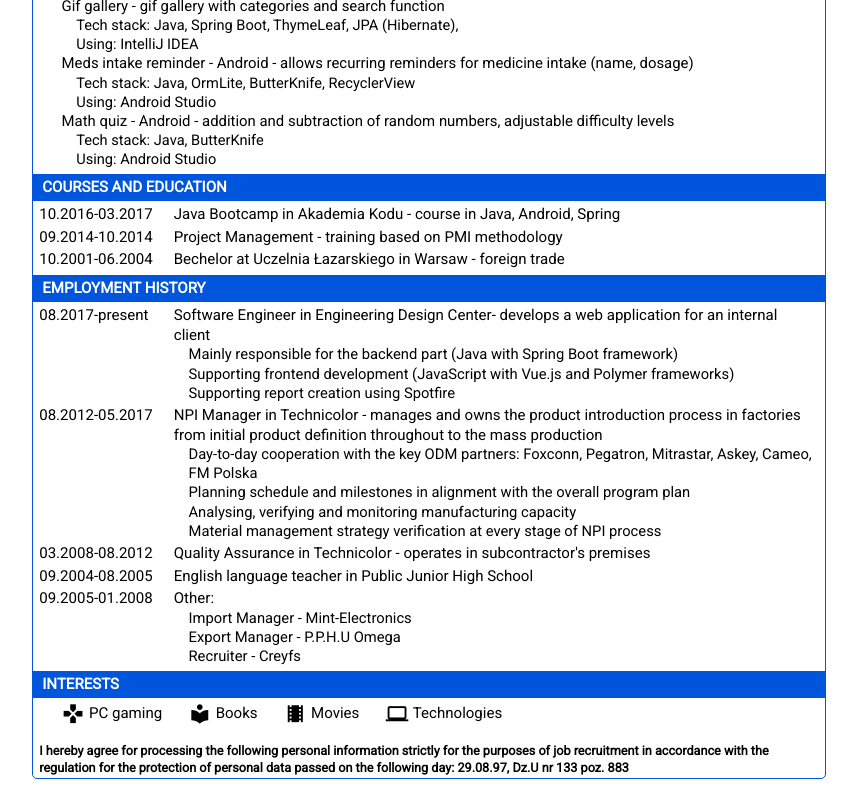
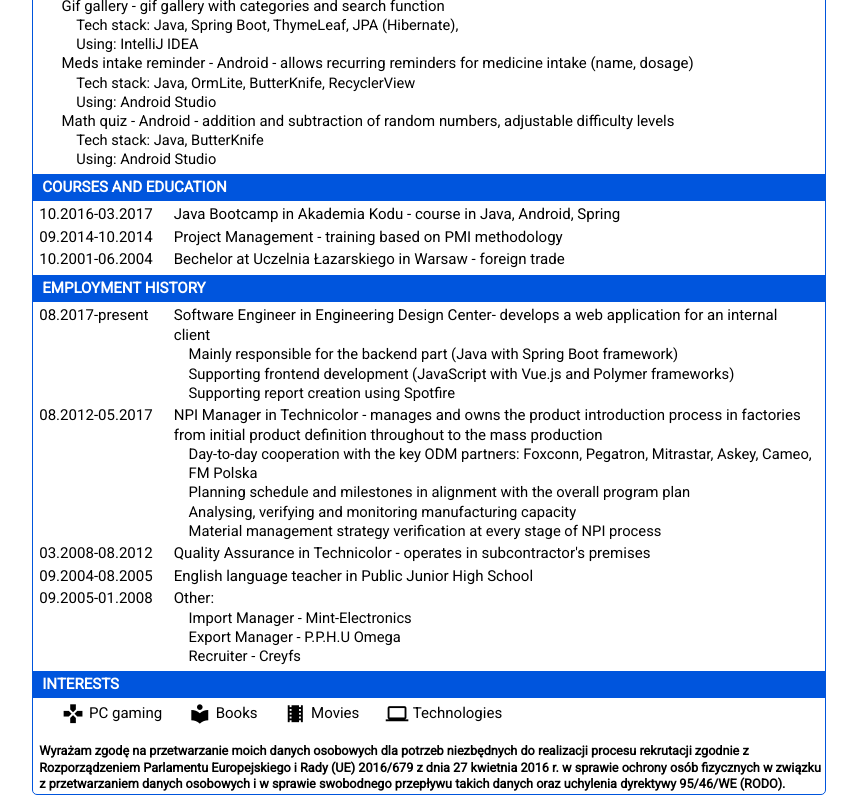
Before and after one commit to lkwid/lkwid.github.io, a plain HTML site: page index.html in a window 1280 px wide. Shown: the part 867-1662 px from the top of the page, without its empty margins (211-1068 px from the left). Drawn offline with Linux system fonts and the light colour scheme.

Commit message:
Changed disclaimer text

```diff
--- a/index.html
+++ b/index.html
@@ -236,7 +236,7 @@
 		</div>
 		<div class="row">
 			<div class="box footer-box">
-				<h6>I hereby agree for processing the following personal information strictly for the purposes of job recruitment in accordance with the regulation for the protection of personal data passed on the following day: 29.08.97, Dz.U nr 133 poz. 883</h6>
+				<h6>Wyrażam zgodę na przetwarzanie moich danych osobowych dla potrzeb niezbędnych do realizacji procesu rekrutacji zgodnie z Rozporządzeniem Parlamentu Europejskiego i Rady (UE) 2016/679 z dnia 27 kwietnia 2016 r. w sprawie ochrony osób fizycznych w związku z przetwarzaniem danych osobowych i w sprawie swobodnego przepływu takich danych oraz uchylenia dyrektywy 95/46/WE (RODO).</h6>
 			</div>
 		</div>
 	</div>
```
